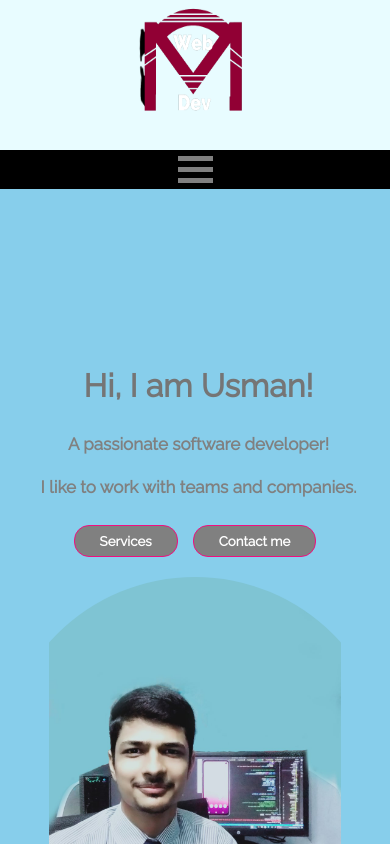
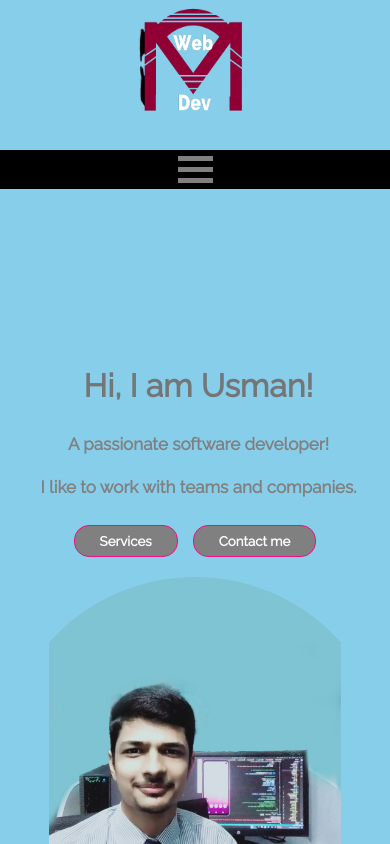
Before and after one commit to codeworld10/maniweb, a Next.js app: page / in a window 390 px wide. Shown: the top 844 px of the page. Built offline with nearby package versions, Linux system fonts and the light colour scheme.

Commit message:
finished

```diff
--- a/styles/globals.css
+++ b/styles/globals.css
@@ -1563,7 +1563,7 @@ div .toolimg1 {
   .logomob {
     display: flex;
     justify-content: center;
-    background-color: #e8fcff;
+    background-color: skyblue;
   }
 
   /* centered the hamburger menu */
@@ -1571,7 +1571,7 @@ div .toolimg1 {
   .burger {
     display: flex;
     justify-content: center;
-    background-color: rgb(0, 0, 0);
+    background-color: black;
   }
 
   .me {
```
